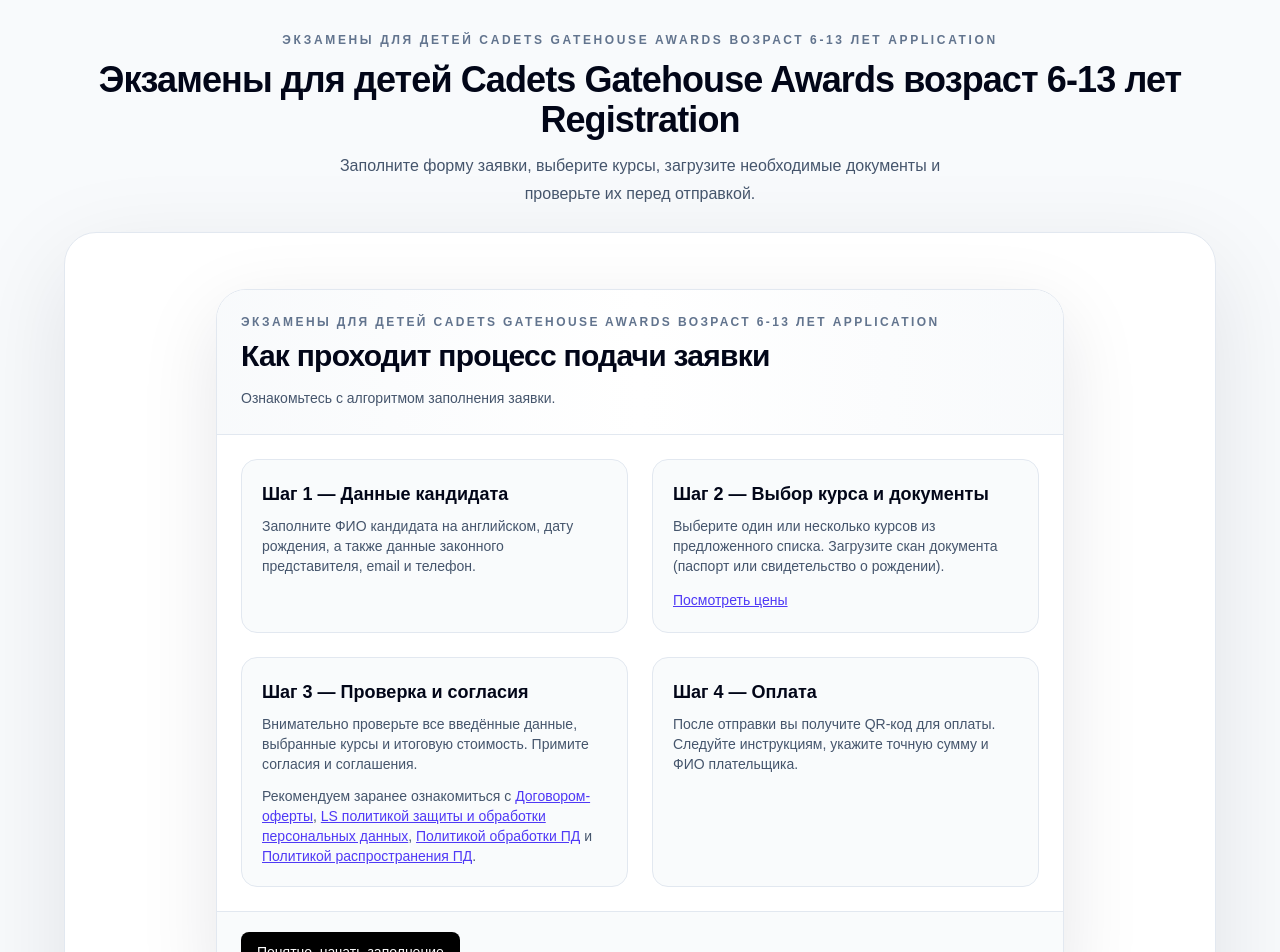
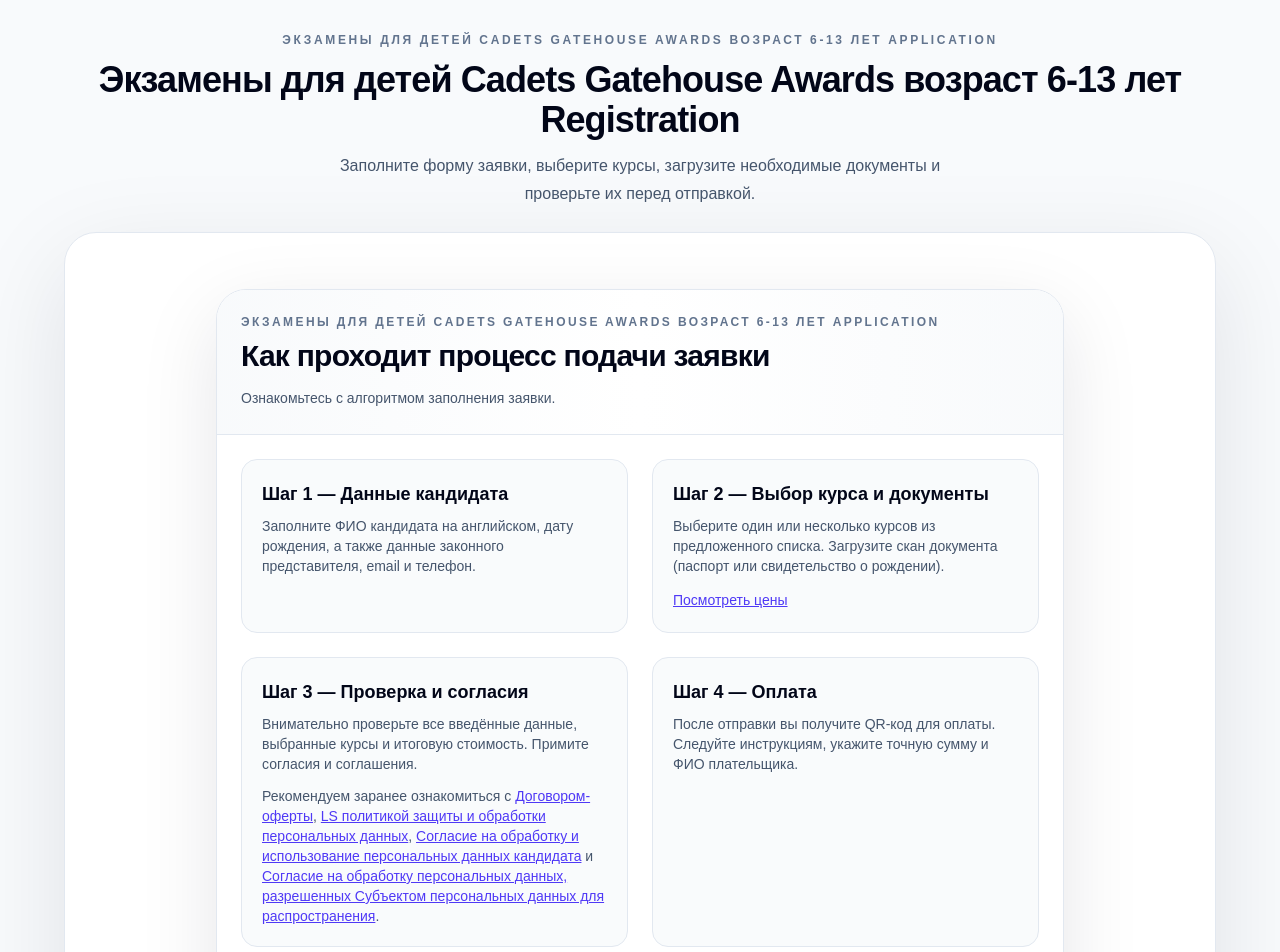
Before and after one commit to infols2021-lab/ga_reg_tefl, a Next.js app: page /apply/schools/primary in a window 1280 px wide. Shown: the top 952 px of the page. Built offline with nearby package versions, Linux system fonts and the light colour scheme; no server answers.

Commit message:
feat: smart configuration loading

```diff
--- a/components/schools/primary/steps/step-0-intro.tsx
+++ b/components/schools/primary/steps/step-0-intro.tsx
@@ -56,11 +56,11 @@ export default function Step0Intro({ onStart }: { onStart: () => void }) {
             </a>
             ,{' '}
             <a href={pdProcessingLink} target="_blank" rel="noreferrer" className="font-medium text-indigo-600 underline">
-              Политикой обработки ПД
+              Согласие на обработку и использование персональных данных кандидата
             </a>
             {' '}и{' '}
             <a href={pdDistributionLink} target="_blank" rel="noreferrer" className="font-medium text-indigo-600 underline">
-              Политикой распространения ПД
+              Согласие на обработку персональных данных, разрешенных Субъектом персональных данных для распространения
             </a>.
           </p>
         </div>
--- a/components/schools/primary/steps/step-3-review.tsx
+++ b/components/schools/primary/steps/step-3-review.tsx
@@ -153,7 +153,7 @@ export default function Step3Review({
             <span className="text-sm leading-6 text-slate-700">
               Я ознакомлен и согласен с{' '}
               <a href={pdProcessingLink} target="_blank" className="underline">
-                Политикой обработки ПД
+                Согласие на обработку и использование персональных данных кандидата
               </a>
             </span>
           </label>
@@ -168,7 +168,7 @@ export default function Step3Review({
             <span className="text-sm leading-6 text-slate-700">
               Я ознакомлен и согласен с{' '}
               <a href={pdDistributionLink} target="_blank" className="underline">
-                Политикой распространения ПД
+                Согласие на обработку персональных данных, разрешенных Субъектом персональных данных для распространения
               </a>
             </span>
           </label>
--- a/components/schools/secondary/steps/step-0-intro.tsx
+++ b/components/schools/secondary/steps/step-0-intro.tsx
@@ -56,11 +56,11 @@ export default function Step0Intro({ onStart }: { onStart: () => void }) {
             </a>
             ,{' '}
             <a href={pdProcessingLink} target="_blank" rel="noreferrer" className="font-medium text-indigo-600 underline">
-              Политикой обработки ПД
+              Согласие на обработку и использование персональных данных кандидата
             </a>
             {' '}и{' '}
             <a href={pdDistributionLink} target="_blank" rel="noreferrer" className="font-medium text-indigo-600 underline">
-              Политикой распространения ПД
+              Согласие на обработку персональных данных, разрешенных Субъектом персональных данных для распространения
             </a>.
           </p>
         </div>
--- a/components/schools/secondary/steps/step-3-review.tsx
+++ b/components/schools/secondary/steps/step-3-review.tsx
@@ -160,7 +160,7 @@ export default function Step3Review({
             <span className="text-sm leading-6 text-slate-700">
               Я ознакомлен и согласен с{' '}
               <a href={pdProcessingLink} target="_blank" className="underline">
-                Политикой обработки ПД
+                Согласие на обработку и использование персональных данных кандидата
               </a>
             </span>
           </label>
@@ -176,7 +176,7 @@ export default function Step3Review({
             <span className="text-sm leading-6 text-slate-700">
               Я ознакомлен и согласен с{' '}
               <a href={pdDistributionLink} target="_blank" className="underline">
-                Политикой распространения ПД
+                Согласие на обработку персональных данных, разрешенных Субъектом персональных данных для распространения
               </a>
             </span>
           </label>
--- a/components/teachers/steps/step-0-intro.tsx
+++ b/components/teachers/steps/step-0-intro.tsx
@@ -131,11 +131,11 @@ export default function Step0Intro({ onStart }: { onStart: () => void }) {
             </a>
             ,{' '}
             <a href={pdProcessingLink} target="_blank" rel="noreferrer" className="font-medium text-indigo-600 underline">
-              Политикой обработки ПД
+              Согласие на обработку и использование персональных данных кандидата
             </a>
             {' '}и{' '}
             <a href={pdDistributionLink} target="_blank" rel="noreferrer" className="font-medium text-indigo-600 underline">
-              Политикой распространения ПД
+              Согласие на обработку персональных данных, разрешенных Субъектом персональных данных для распространения
             </a>.
           </p>
           <p className="mt-3 text-sm font-medium text-rose-600">
```
